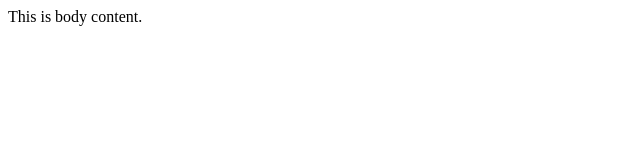
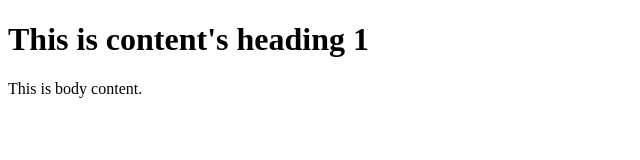
Before and after one commit to Wakit137/Web-development, a plain HTML site: page Index.html in a window 1280 px wide. Shown: the whole page, without its empty margins (0-640 px from the left). Drawn offline with Linux system fonts and the light colour scheme.

Commit message:
Update Index.html

```diff
--- a/Index.html
+++ b/Index.html
@@ -6,6 +6,9 @@
    </title>
  </head>
  <body>
+  <h1>
+   This is content's heading 1
+  </h1>
   This is body content.
  </body>
 </html>
```
